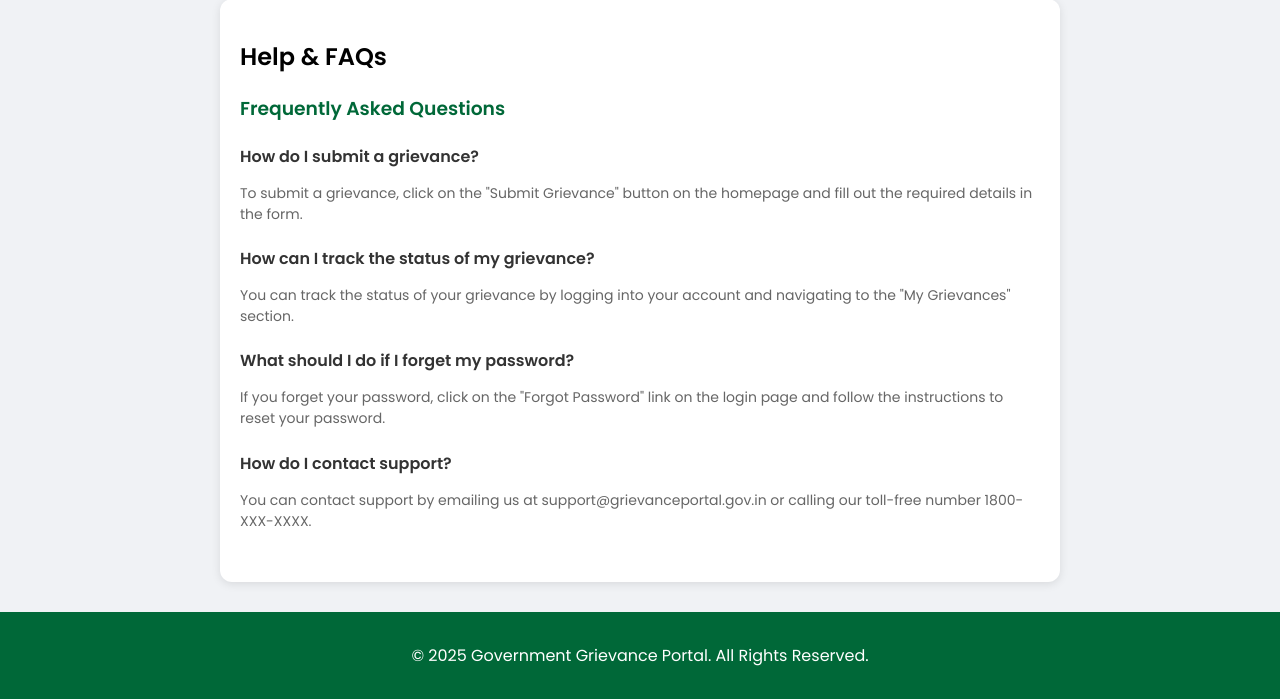
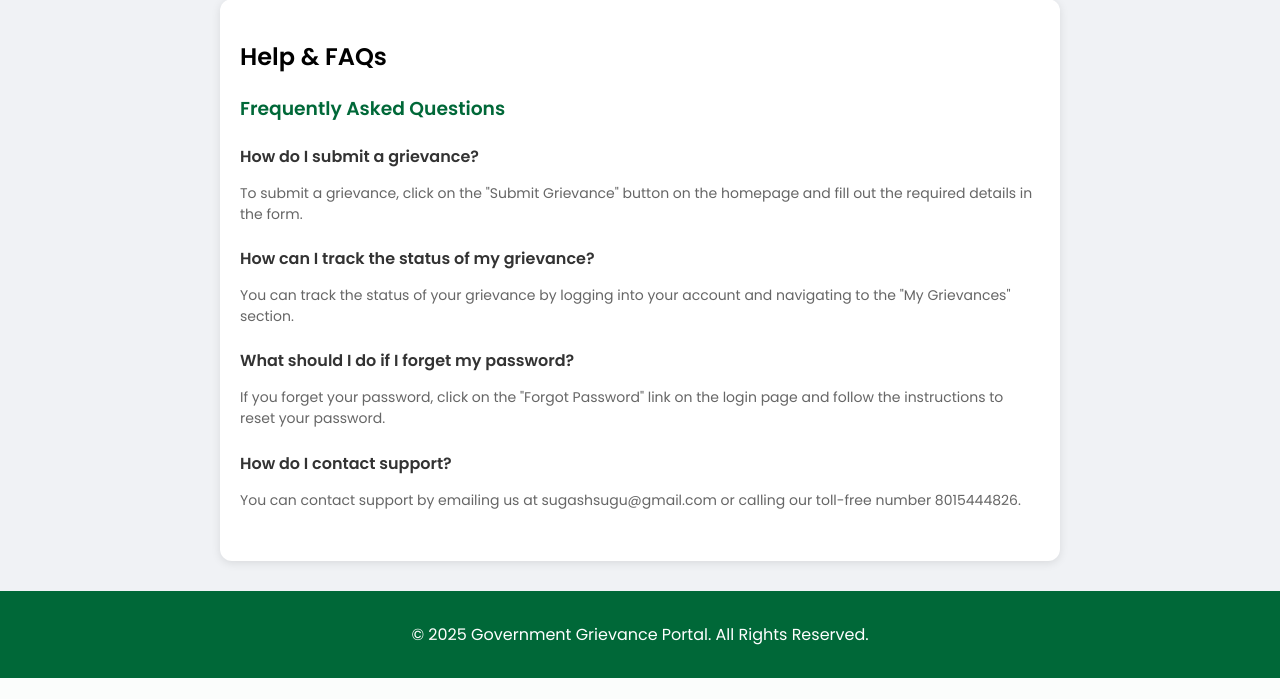
Before and after one commit to Sugash28/petition_categorization, a Flask app: page /help in a window 1280 px wide. Shown: the part 201-900 px from the top of the page. After the commit the page ends 879 px from the top, so only its background shows below. Run offline with Flask 3, Linux system fonts and the light colour scheme.

Commit message:
some updation

```diff
--- a/templates/contact.html
+++ b/templates/contact.html
@@ -113,7 +113,7 @@
                 <i class="fas fa-map-marker-alt"></i>
                 <div>
                     <h4>Location</h4>
-                    <p>New Delhi, India</p>
+                    <p>kongunadu collage, thotiyam</p>
                 </div>
             </div>
         </div>
--- a/templates/help.html
+++ b/templates/help.html
@@ -94,7 +94,7 @@
             </div>
             <div class="faq-item">
                 <h4>How do I contact support?</h4>
-                <p>You can contact support by emailing us at support@grievanceportal.gov.in or calling our toll-free number 1800-XXX-XXXX.</p>
+                <p>You can contact support by emailing us at sugashsugu@gmail.com or calling our toll-free number 8015444826.</p>
             </div>
         </div>
     </div>
```
